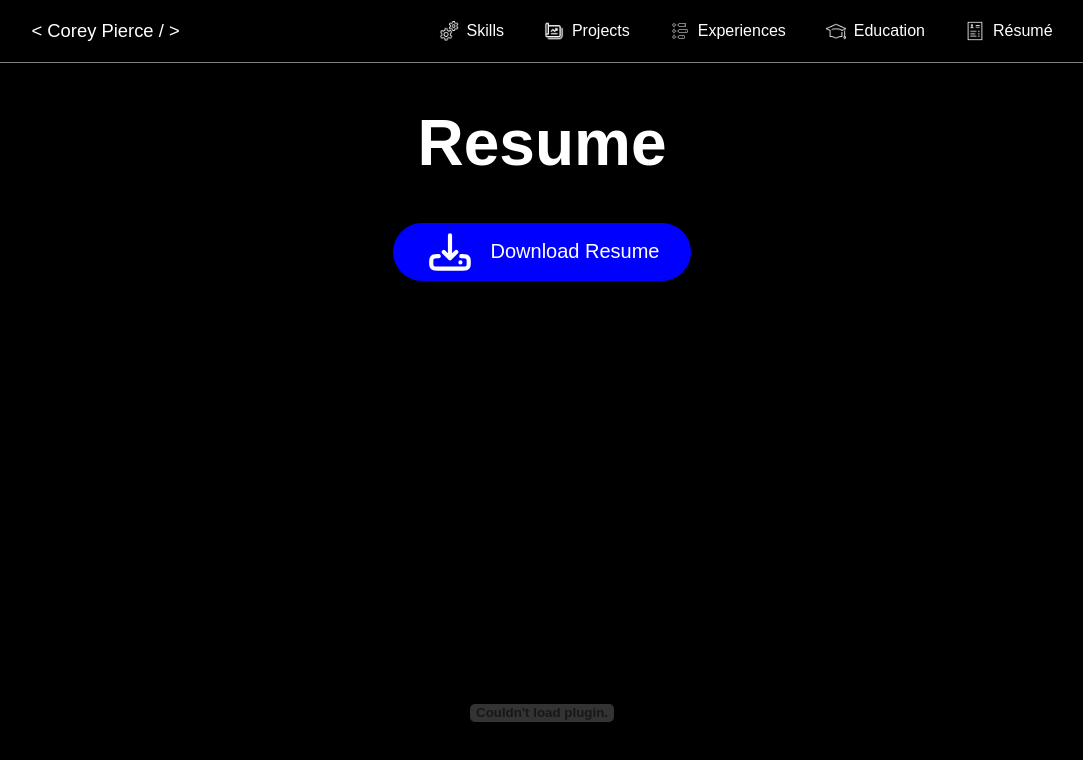
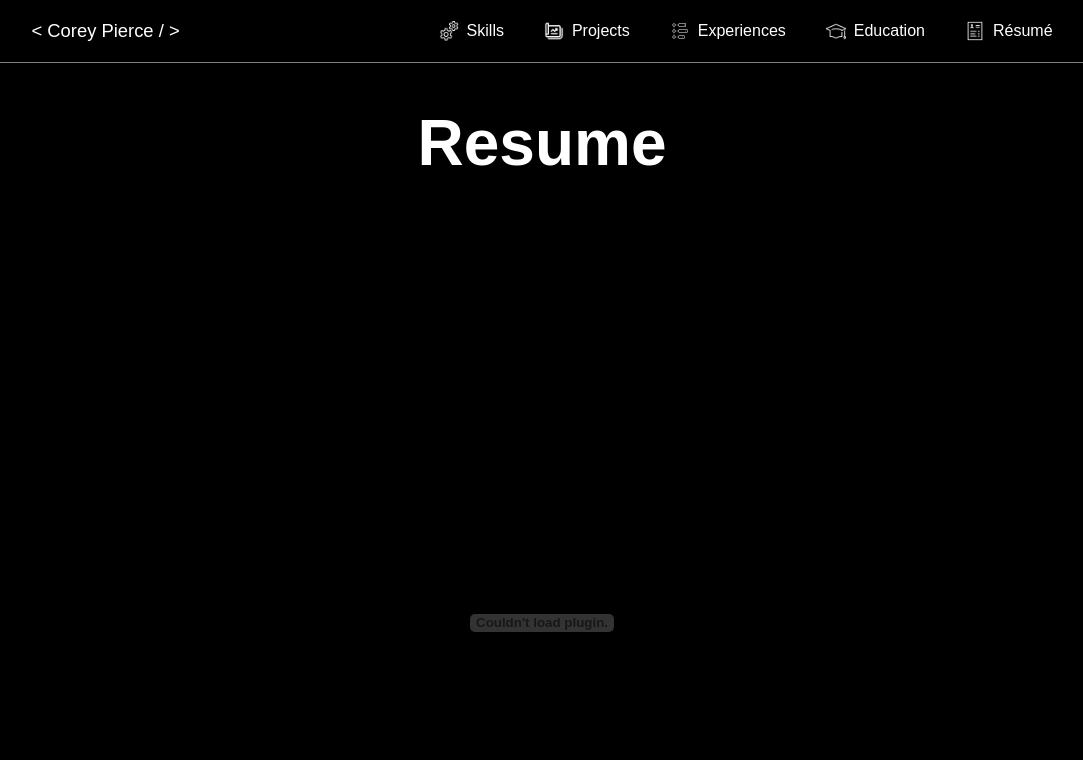
Before and after one commit to cornfrog/my-site, a Next.js app: page /resume in a window 1280 px wide. Shown: the top 760 px of the page, without its empty margins (98-1181 px from the left). Built offline with nearby package versions, Linux system fonts and the light colour scheme; a web font is replaced by a local one.

Commit message:
removed download button from page

```diff
--- a/app/resume/page.tsx
+++ b/app/resume/page.tsx
@@ -2,12 +2,8 @@ export default function Resume() {
     return (
         <div className="page resume">
             <h1 className="resume__header">Resume</h1>
-            <a href="/Corey_Pierce-Resume.pdf" download="Corey_Pierce-Resume.pdf" className="resume__download-resume">
-                <img src="download-img.svg" alt="download-img" className="resume__download-resume__img" />
-                Download Resume
-            </a>
             <div className="resume__embedded-resume">
-                <embed src="Corey_Pierce-Resume.pdf#toolbar=0&zoom=100" className="resume__embedded-resume__view" />
+                <embed src="Corey_Pierce-Resume.pdf#toolbar=0&zoom=100&view=FitH" className="resume__embedded-resume__view" />
             </div>
         </div>
     );
```
